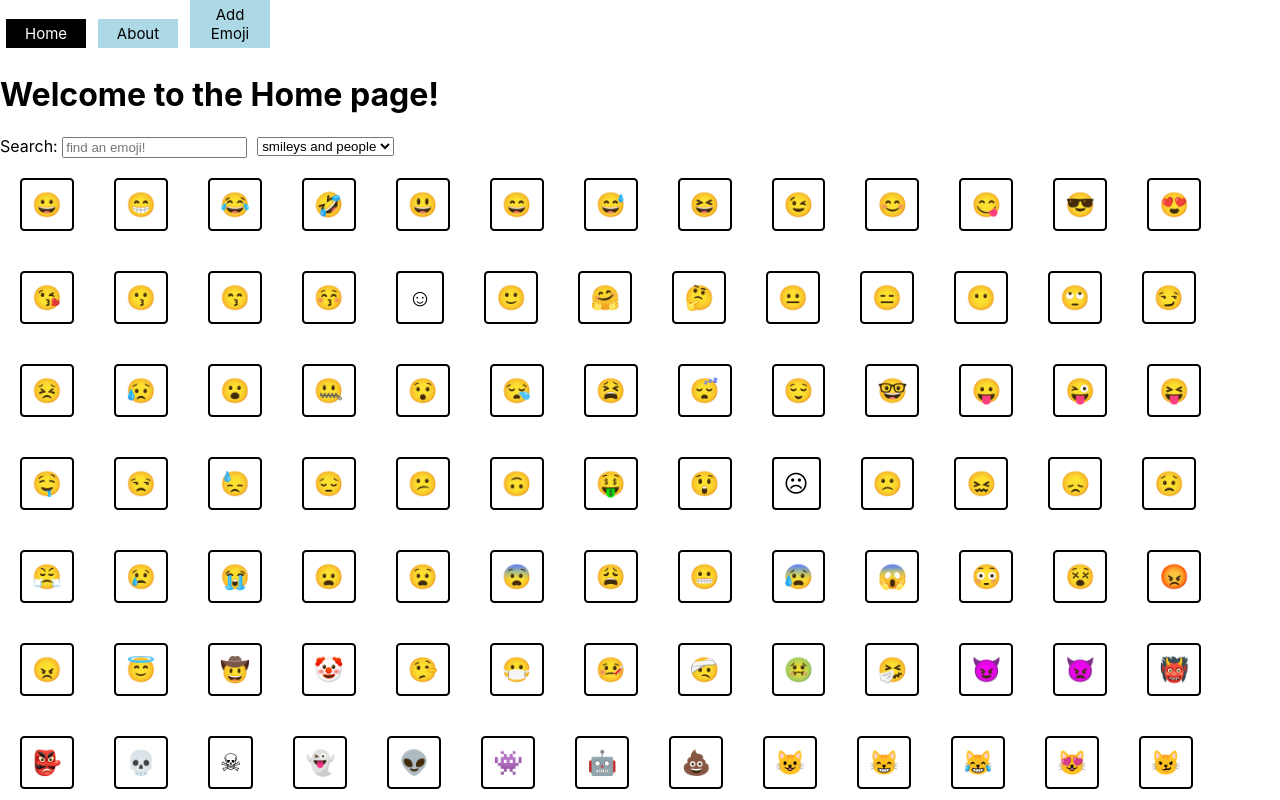
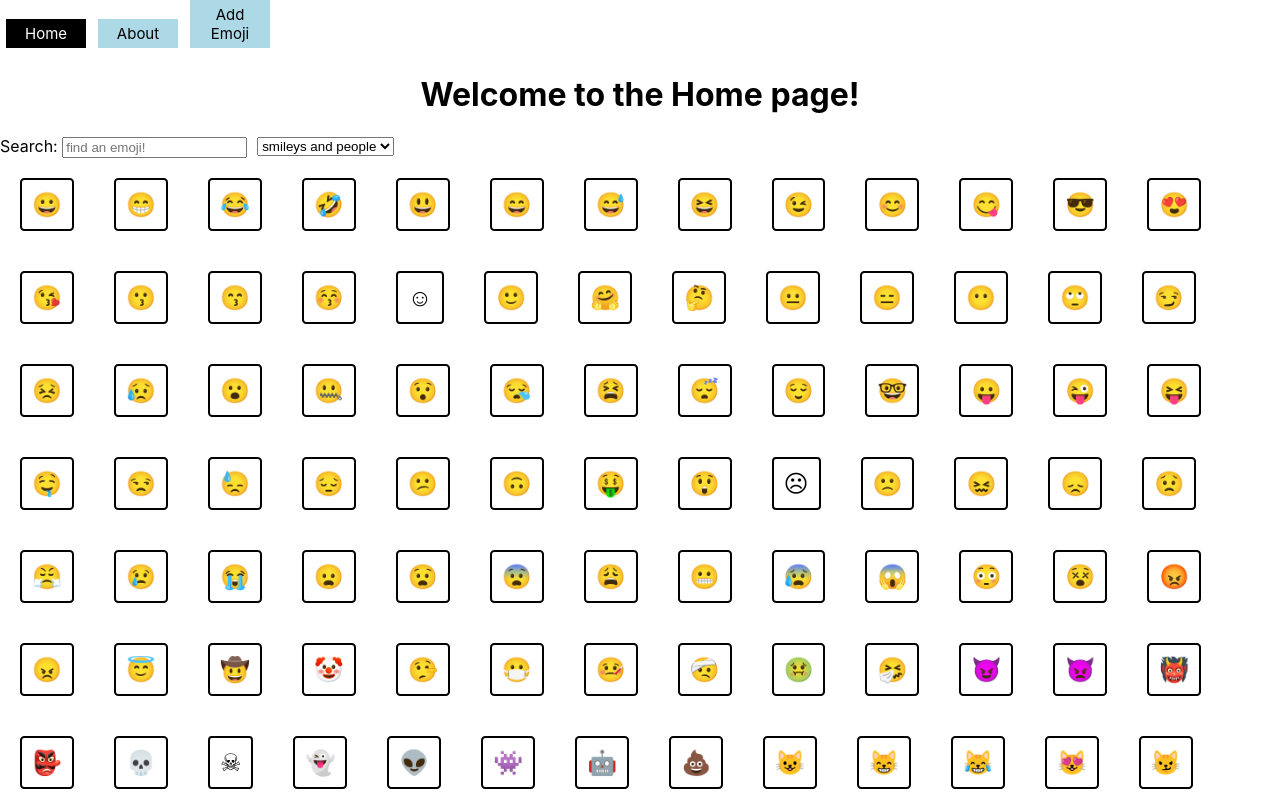
Before and after one commit to connordbrown/phase-2-project, a React (Create React App) app: page / in a window 1280 px wide. Shown: the top 800 px of the page. Built offline with nearby package versions, Linux system fonts and the light colour scheme; data requests are answered from the project's data file.

Commit message:
centers Home text

```diff
--- a/src/components/App.css
+++ b/src/components/App.css
@@ -1,4 +1,8 @@
 .App {
+  text-align: center;
+}
+
+.Home {
   text-align: center;
 }
 
--- a/src/pages/Home.js
+++ b/src/pages/Home.js
@@ -28,7 +28,7 @@ function Home() {
     })
 
     return (
-        <div>
+        <div className='Home'>
           <h1>Welcome to the Home page!</h1>
           <span className="search-filter-container">
             <Search emojiSearch={emojiSearch} setEmojiSearch={setEmojiSearch} />
```
